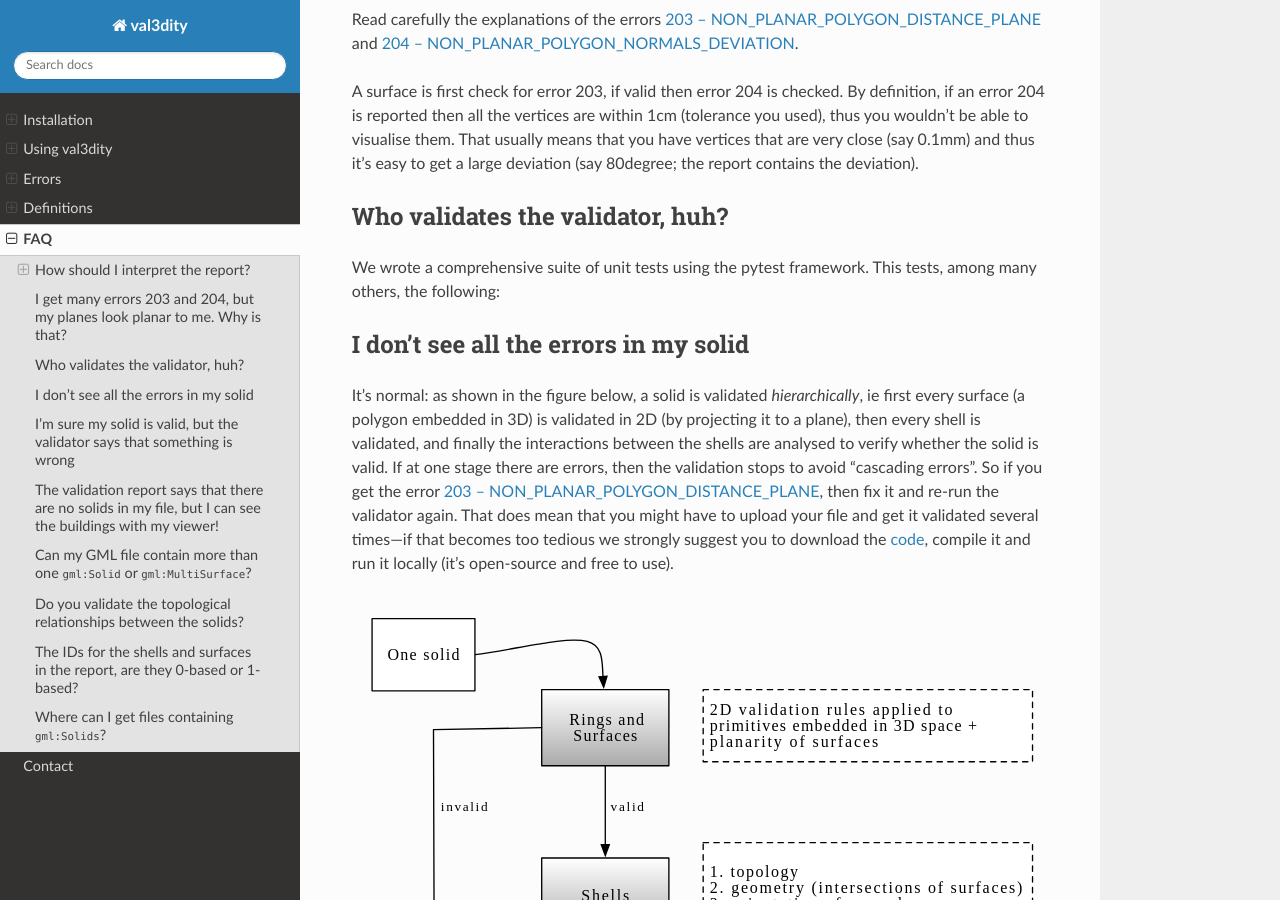
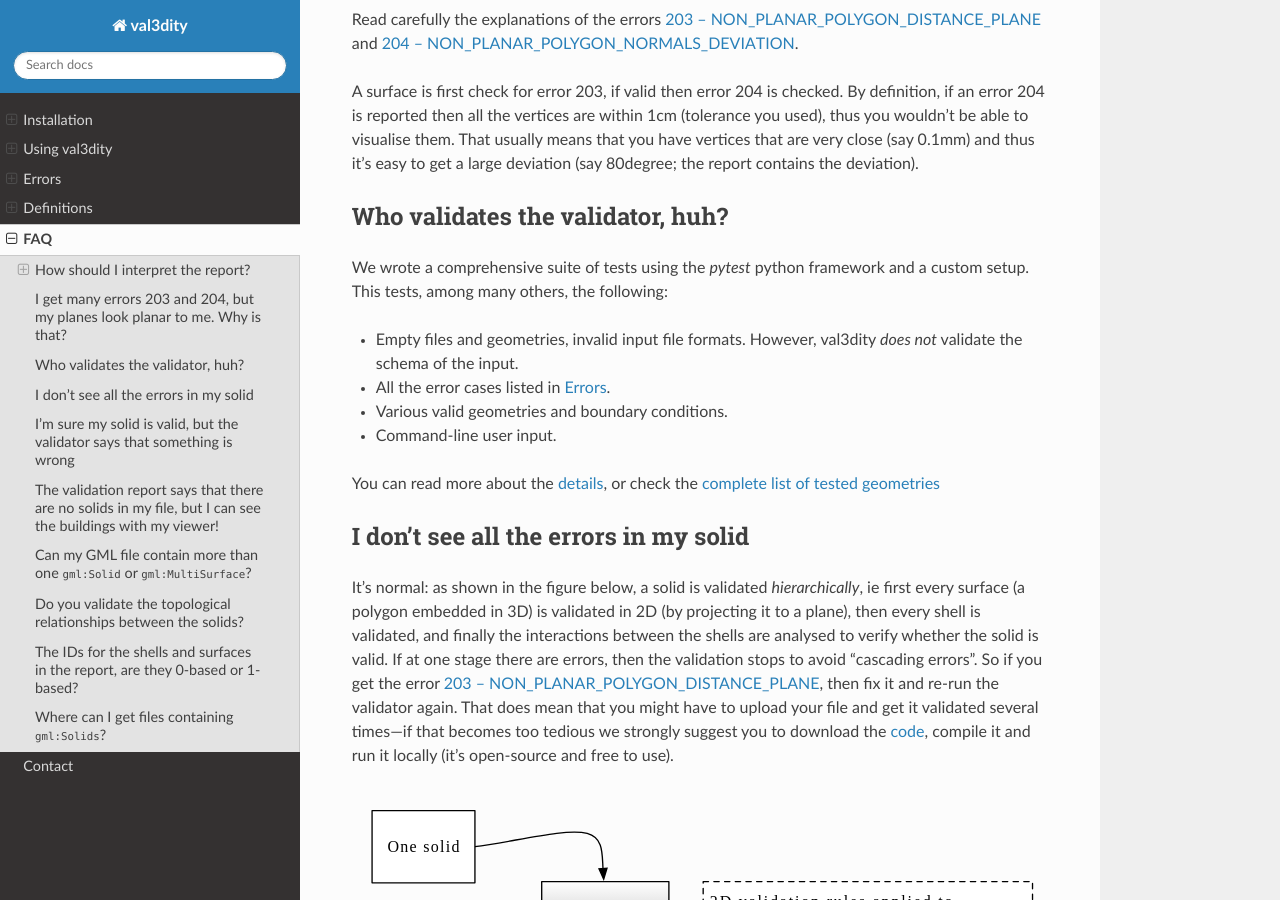
Before and after one commit to tudelft3d/val3dity, a Sphinx documentation site: the page built from docs/faq.rst, in a window 1280 px wide and 900 px high, scrolled down 2614 px. Built offline with Sphinx 7.4.7 and the Read the Docs theme 2.0.0, drawn with Linux system fonts in a browser that asks for light colours.

Commit message:
Describe test suite in FAQ
Add a short description and links about the testing

```diff
--- a/docs/errors.rst
+++ b/docs/errors.rst
@@ -1,3 +1,5 @@
+.. _errors:
+
 ======
 Errors
 ======
--- a/docs/faq.rst
+++ b/docs/faq.rst
@@ -124,9 +124,15 @@ That usually means that you have vertices that are very close (say 0.1mm) and th
 Who validates the validator, huh?
 ---------------------------------
 
-We wrote a comprehensive suite of unit tests using the pytest framework.
+We wrote a comprehensive suite of tests using the *pytest* python framework and a custom setup.
 This tests, among many others, the following:
 
+- Empty files and geometries, invalid input file formats. However, val3dity *does not* validate the schema of the input.
+- All the error cases listed in :ref:`errors`.
+- Various valid geometries and boundary conditions.
+- Command-line user input.
+
+You can read more about the `details <https://github.com/tudelft3d/val3dity/blob/v2/tests/README.md>`_, or check the `complete list of tested geometries <https://github.com/tudelft3d/val3dity/blob/v2/data/test_metadata.yml>`_
 
 I don't see all the errors in my solid
 --------------------------------------
```
